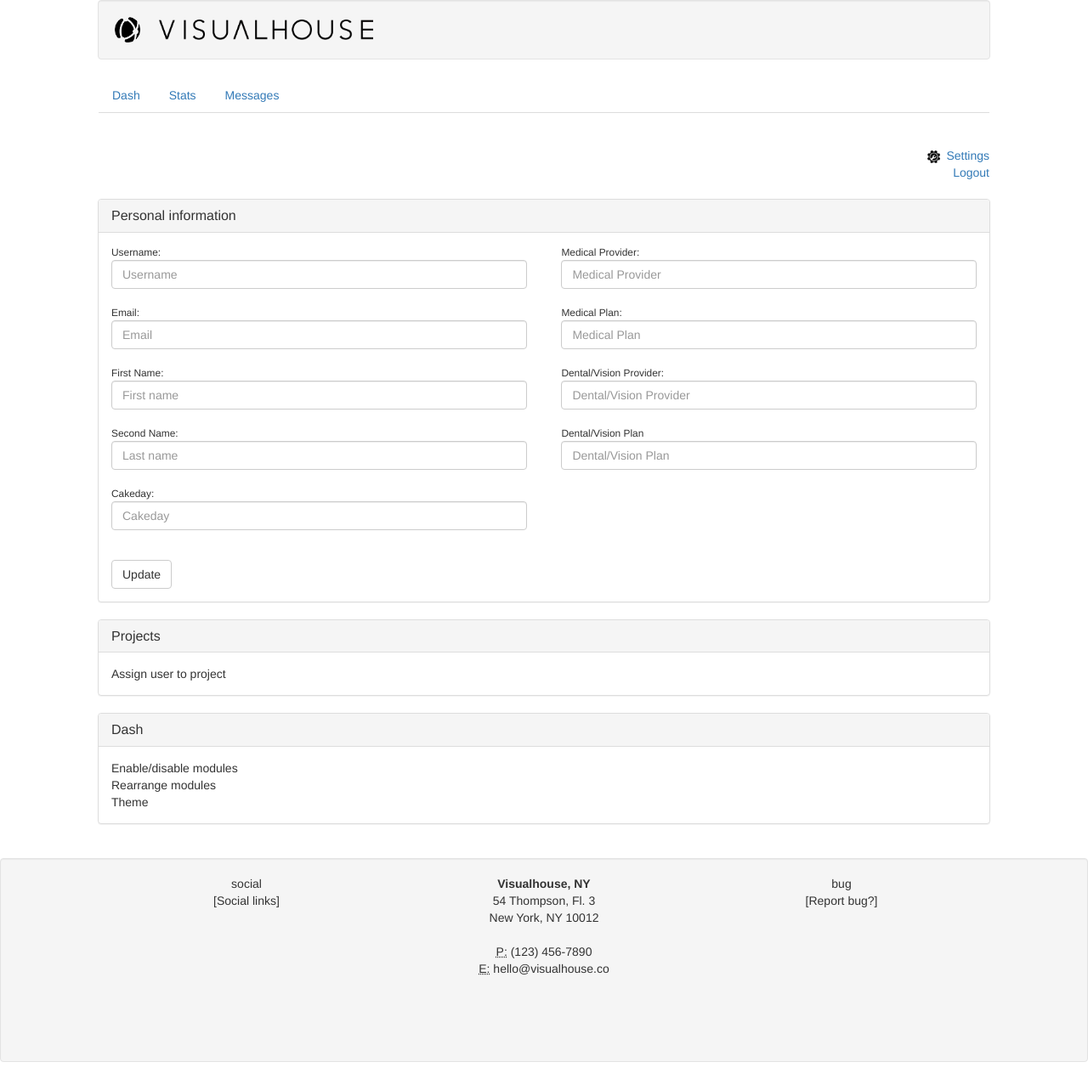
After one commit to najar1412/dev-dash, a Django app: page /setting/ in a window 1280 px wide. The commit adds this page. Shown: the whole page at 85% size. Run offline with Django 3.2, Linux system fonts and the light colour scheme; a user stored in the database is signed in; parts of the project's set-up code (start-up, migrations or seed data) failed here and were passed over; some libraries are stand-ins or nearby versions.

Commit message:
ux settings

```diff
--- a/vhn/login/templates/base.html
+++ b/vhn/login/templates/base.html
@@ -84,7 +84,7 @@
                     <div class="navbar">
                         <ul class="nav nav-tabs">
                             <li role="presentation"><a href="/home/">Dash</a></li>
-                            <li role="presentation"><a href="/profile/">Profile</a></li>
+                            <li role="presentation"><a href="/stat/">Stats</a></li>
                             <li role="presentation"><a href="#">Messages</a></li>
                         </ul>
 
@@ -94,6 +94,7 @@
                         <div class="loginright">
                             <b>{{ loggedin_user_info.1 }} {{ loggedin_user_info.2 }}</b><br>
                             {{ loggedin_user_info.11 }}<br>
+                            <img src="{% static 'ico_setting.jpg' %}" width="15px" height="15px"/>&ensp;<a href="/setting/">Settings</a><br>
                             <a href="/logout/">Logout</a>
                         </div>
                     </div>
--- /dev/null
+++ b/vhn/login/templates/setting.html
@@ -0,0 +1,78 @@
+{% extends "base.html" %}
+{% block content %}
+<div class="panel panel-default">
+    <div class="panel-heading">
+        <h3 class="panel-title">Personal information</h3>
+    </div>
+    <div class="panel-body">
+
+        <div style="width:48%; float:left;">
+            <form action="/setting/" method="post">{% csrf_token %}
+                <div class="form-group">
+                    <div>
+                        <small>Username:</small>
+                        <input class="form-control" id="id_username" maxlength="100" name="username" type="text" placeholder="Username" /><br>
+                        <small>Email:</small>
+                        <input class="form-control" id="id_email" maxlength="100" name="email" type="text" placeholder="Email" /><br>
+                    </div>
+                    <div>
+                        <small>First Name:</small>
+                        <input class="form-control" id="id_first_name" maxlength="100" name="first_name" type="text" placeholder="First name" /><br>
+                        <small>Second Name:</small>
+                        <input class="form-control" id="id_last_name" maxlength="100" name="last_name" type="text" placeholder="Last name" /><br>
+                        <small>Cakeday:</small>
+                        <input class="form-control" id="datepicker_start" maxlength="100" name="dob" type="text" placeholder="Cakeday" /><br>
+                    </div>
+                </div>
+                        <button type="submit" class="btn btn-default" value="Submit" />Update</button>
+        </div>
+
+        <div style="width:48%; float:right;">
+            <div>
+                <small>Medical Provider:</small>
+                <input class="form-control" id="id_med_provider" maxlength="100" name="med_provider" type="text" placeholder="Medical Provider" /><br>
+                <small>Medical Plan:</small>
+                <input class="form-control" id="id_med_plan" maxlength="100" name="med_plan" type="text" placeholder="Medical Plan" /><br>
+            </div>
+            <div>
+                <small>Dental/Vision Provider:</small>
+                <input class="form-control" id="id_dent_provider" maxlength="100" name="dent_provider" type="text" placeholder="Dental/Vision Provider" /><br>
+                <small>Dental/Vision Plan</small>
+                <input class="form-control" id="id_dent_plan" maxlength="100" name="dent_plan" type="text" placeholder="Dental/Vision Plan" /><br>
+            </div>
+            </form>
+        </div>
+    </div>
+</div>
+
+<div class="panel panel-default">
+    <div class="panel-heading">
+        <h3 class="panel-title">Projects</h3>
+    </div>
+    <div class="panel-body">
+        Assign user to project<br>
+    </div>
+</div>
+
+<div class="panel panel-default">
+    <div class="panel-heading">
+        <h3 class="panel-title">Dash</h3>
+    </div>
+    <div class="panel-body">
+        Enable/disable modules<br>
+        Rearrange modules<br>
+        Theme<br>
+    </div>
+</div>
+<br>
+{% endblock %}
+
+
+
+
+
+
+
+# Project
+curr_project = StringField(max_length=50)
+pre_project = StringField(max_length=50)
--- a/vhn/login/views.py
+++ b/vhn/login/views.py
@@ -59,8 +59,58 @@ def register(request):
     return render(request, 'registration/register.html', {'form': form})
 
 
-def profile(request):
-    return  render(request, 'profile.html')
+@login_required
+def stat(request):
+
+    loggedin_user_info = {}
+    for user in Personal.objects:
+        if str(request.user) == user.username:
+            loggedin_user_info = [
+                user.id,
+                user.first_name,
+                user.last_name,
+                user.role,
+                user.dob,
+                user.hols,
+                user.med_provider,
+                user.med_plan,
+                user.dent_provider,
+                user.dent_plan,
+                user.curr_project,
+                user.email,
+                ]
+
+    return  render(request, 'stat.html', {
+        'loggedin_user_info': loggedin_user_info,
+        'user': request.user
+        })
+
+
+@login_required
+def setting(request):
+
+    loggedin_user_info = {}
+    for user in Personal.objects:
+        if str(request.user) == user.username:
+            loggedin_user_info = [
+                user.id,
+                user.first_name,
+                user.last_name,
+                user.role,
+                user.dob,
+                user.hols,
+                user.med_provider,
+                user.med_plan,
+                user.dent_provider,
+                user.dent_plan,
+                user.curr_project,
+                user.email,
+                ]
+
+    return  render(request, 'setting.html', {
+        'loggedin_user_info': loggedin_user_info,
+        'user': request.user
+        })
 
 
 def register_success(request):
--- a/vhn/vhn/urls.py
+++ b/vhn/vhn/urls.py
@@ -25,12 +25,13 @@ urlpatterns = patterns('',
     url(r'^register/$', register),
     url(r'^register/success/$', register_success),
     url(r'^home/$', home),
-    url(r'^profile/$', profile),
+    url(r'^stat/$', stat),
     url(r'^comment/$', comment),
     url(r'^media/$', media),
     url(r'^new_project/$', new_project),
     url(r'^thanks/$', home),
     url(r'^project/$', project),
     url(r'^del_note/$', del_note),
+    url(r'^setting/$', setting),
 
 )
```
Also changed, not shown: vhn/login/templates/home.html (+76 -86 lines), vhn/login/templates/profile.html (deleted, +0 -12 lines), vhn/login/templates/stat.html (added, +21 -0 lines), vhn/login/static/ico_setting.jpg (added), vhn/loginapp.sqlite.
